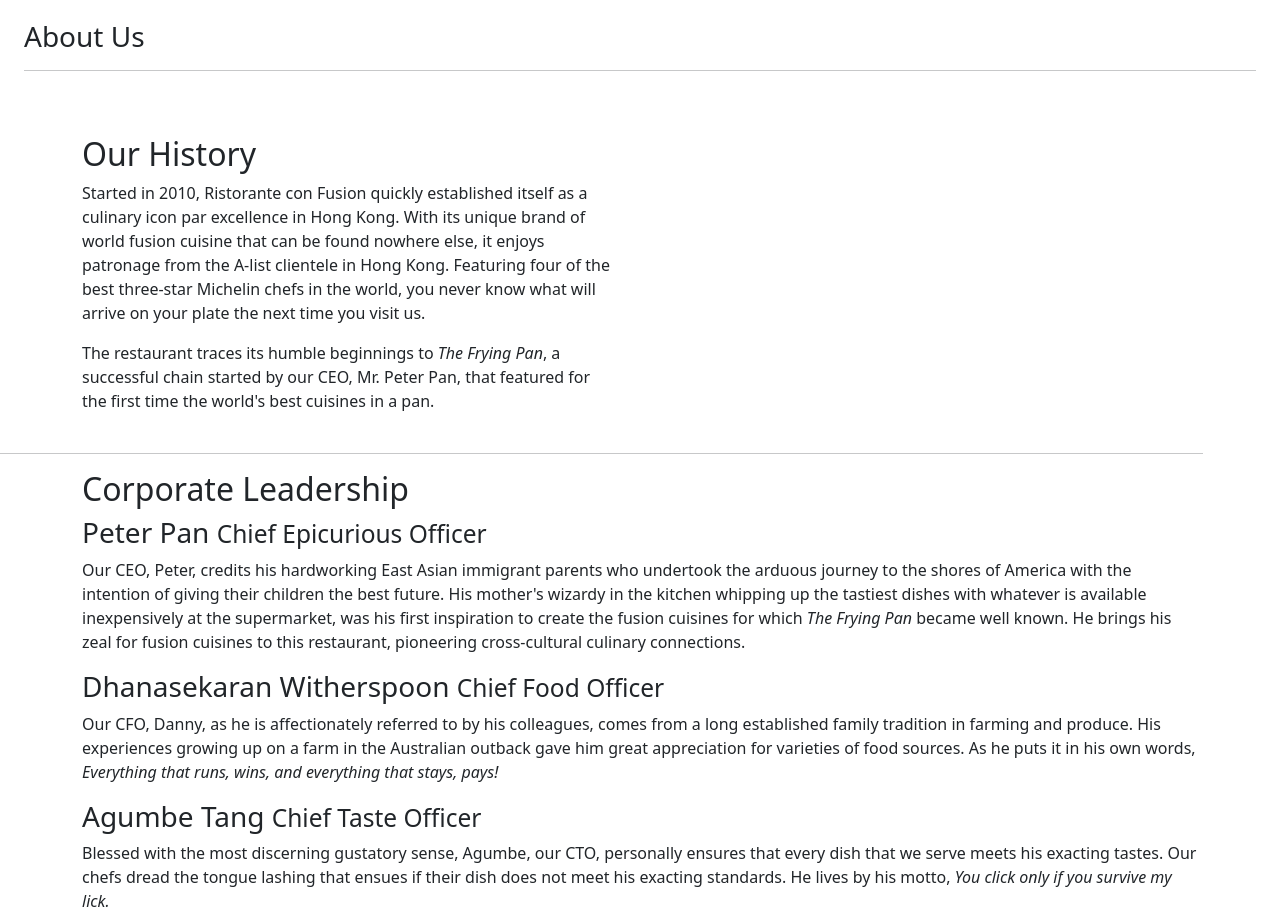
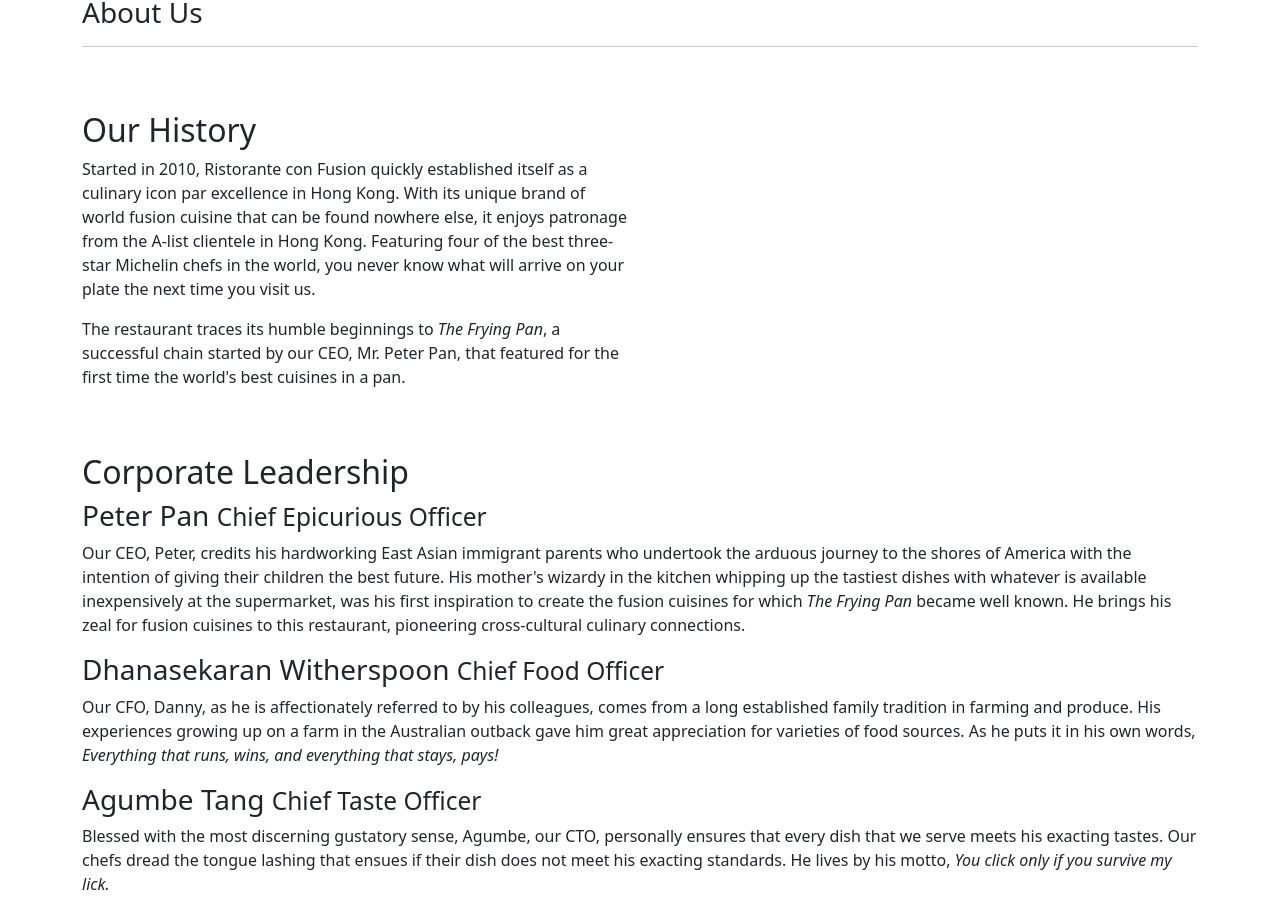
Before and after one commit to TechnicalAmanjeet/Full-stack-web-dev-with-react-specialization, a website: page front end web ui bootstrap/Assignment_solution/weak1/aboutus.html in a window 1280 px wide. Shown: the part 148-1064 px from the top of the page. Drawn offline with nearby package versions, Linux system fonts and the light colour scheme; files whose address does not match are found by name.

Commit message:
some little improvement in aboutus and contact page

```diff
--- a/front end web ui bootstrap/Assignment_solution/weak1/aboutus.html
+++ b/front end web ui bootstrap/Assignment_solution/weak1/aboutus.html
@@ -29,28 +29,28 @@
         </div>
     </header>
 
-    <div class="pl-3">
-        <div class="container-fluid p-4">
-            <div>
+    <div class="container">
+        <div class="row">
+            <div class="col-12">
                <h3>About Us</h3>
                <hr>
             </div>
         </div>
 
-        <div class="container mt-4 mb-4">
-            <div class="row col-12 col-sm-8 col-md-6">
+        <div class="row row-content">
+            <div class="col-12 col-sm-6 pt-5 pb-5 pl-4">
                 <h2>Our History</h2>
                 <p>Started in 2010, Ristorante con Fusion quickly established itself as a culinary icon par excellence in Hong Kong. With its unique brand of world fusion cuisine that can be found nowhere else, it enjoys patronage from the A-list clientele in Hong Kong.  Featuring four of the best three-star Michelin chefs in the world, you never know what will arrive on your plate the next time you visit us.</p>
                 <p>The restaurant traces its humble beginnings to <em>The Frying Pan</em>, a successful chain started by our CEO, Mr. Peter Pan, that featured for the first time the world's best cuisines in a pan.</p>
             </div>
-            <div>
+            <div class="col-12 col-lg">
             </div>
         </div>
 
-        <hr width="94%">
+        <!-- <hr width="94%"> -->
 
-        <div class="container">
-            <div>
+        <div class="row row-content">
+            <div class="col-12">
                 <h2>Corporate Leadership</h2>
                 <h3>Peter Pan <small>Chief Epicurious Officer</small></h3>
                 <p class="d-sm-block d-none">Our CEO, Peter, credits his hardworking East Asian immigrant parents who undertook the arduous journey to the shores of America with the intention of giving their children the best future. His mother's wizardy in the kitchen whipping up the tastiest dishes with whatever is available inexpensively at the supermarket, was his first inspiration to create the fusion cuisines for which <em>The Frying Pan</em> became well known. He brings his zeal for fusion cuisines to this restaurant, pioneering cross-cultural culinary connections.</p>
@@ -65,7 +65,7 @@
 
     </div>
 
-    <footer class="footer bg-dark text-white ">
+    <footer class="footer bg-dark text-white mt-5">
         <div class="container ">
             <div class="row pt-5">
                 <div class="col-4 offset-1 col-sm-2">
```
Also changed, not shown: front end web ui bootstrap/Lecture_prectice/Weak_02/contact.html (+3 -0 lines), front end web ui bootstrap/Lecture_prectice/Weak_02/screencapture-onlinecourses-nptel-ac-in-noc22-cs31-progassignment-2022-03-17-20_44_09.png (added), 1 other file.
